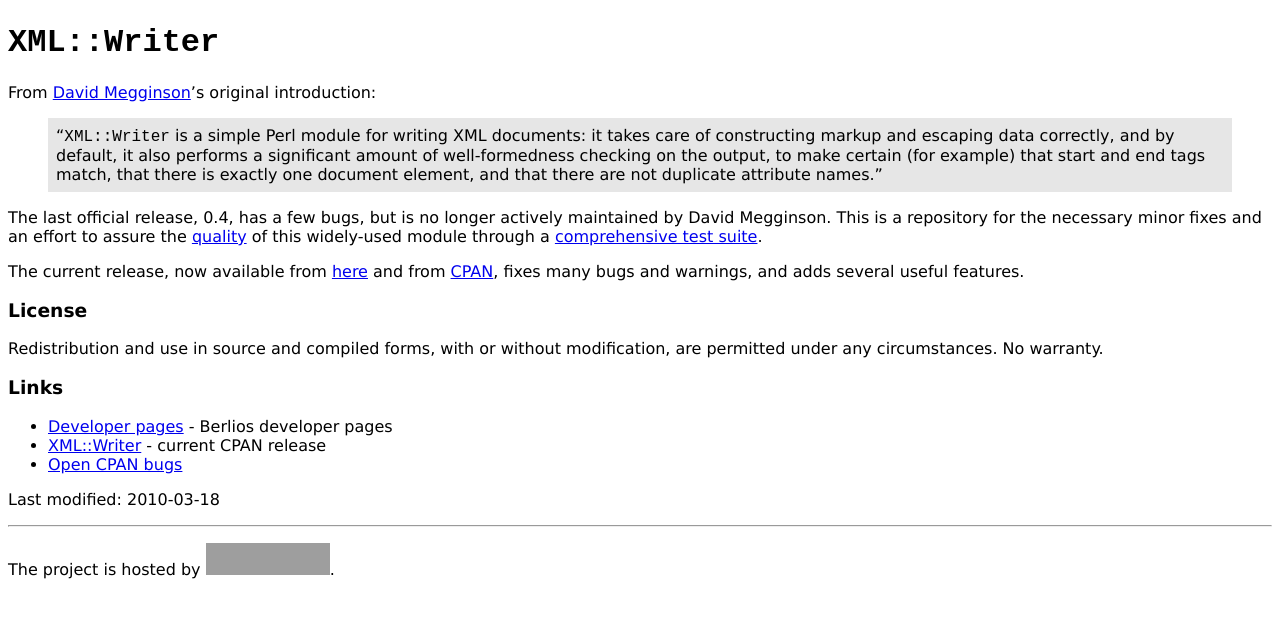
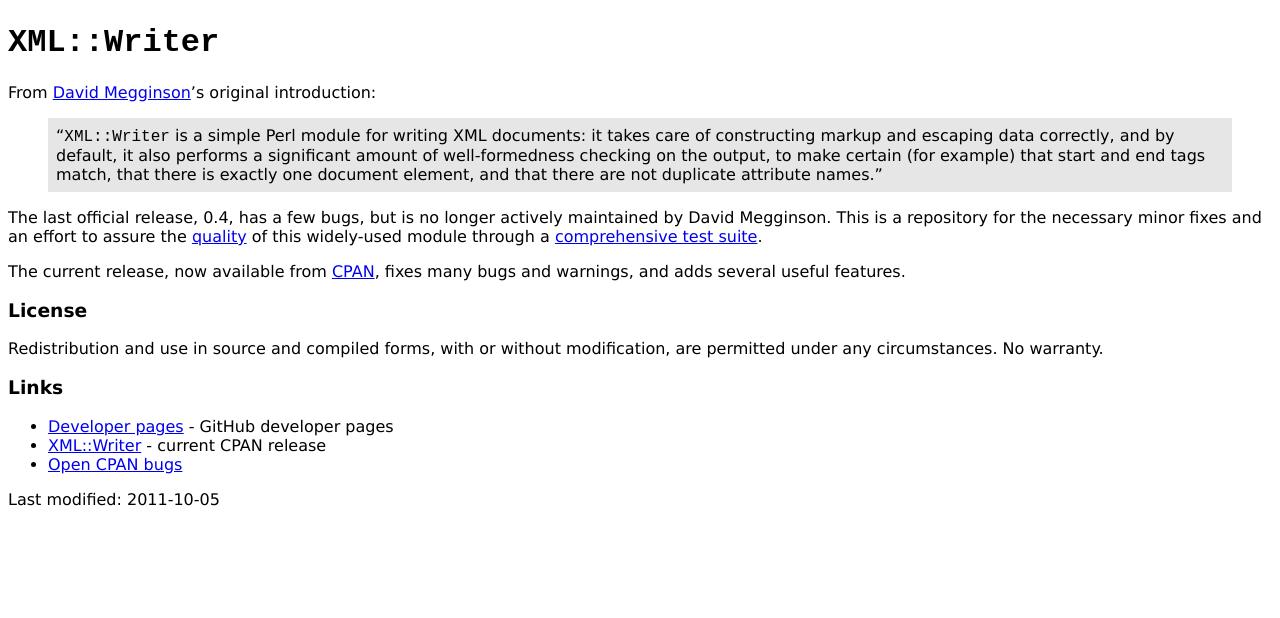
Before and after one commit to josephw/xml-writer-perl, a plain HTML site: page index.html in a window 1280 px wide. Drawn offline with Linux system fonts and the light colour scheme; grey boxes are pictures that could not be loaded.

Commit message:
Update web page for GitHub hosting.

```diff
--- a/index.html
+++ b/index.html
@@ -1,4 +1,4 @@
-<!DOCTYPE html PUBLIC "-//W3C//DTD HTML 4.01//EN" "http://www.w3.org/TR/html4/strict.dtd">
+<!DOCTYPE html>
 
 <html lang="en-GB">
 <head>
@@ -29,9 +29,6 @@
 widely-used module through a <a href='coverage/coverage.html' title='Coverage Summary'>comprehensive test suite</a>.</p>
 
 <p><!-- LATEST -->The current release<!-- LATEST -->, now available from
-<a href="http://developer.berlios.de/project/showfiles.php?group_id=1465"
-title="BerliOS Developer: Project Filelist">here</a>
-and from
 <a href="http://search.cpan.org/dist/XML-Writer/"
 title="search.cpan.org: Joseph Walton / XML-Writer">CPAN</a>,
 fixes many bugs and warnings, and adds several useful features.</p>
@@ -42,9 +39,9 @@
 
 <h3>Links</h3>
 <ul>
-<li><a href="http://developer.berlios.de/projects/xml-writer-perl"
-	title="BerliOS Developer: Project Info - XML::Writer">Developer pages</a> -
-Berlios developer pages</li>
+<li><a href="https://github.com/josephw/xml-writer-perl"
+	title="josephw/xml-writer-perl - GitHub">Developer pages</a> -
+GitHub developer pages</li>
 <li><a href="http://search.cpan.org/dist/XML-Writer/">XML::Writer</a> -
 current CPAN release</li>
 <li><a href="http://rt.cpan.org/Public/Dist/Display.html?Name=XML-Writer"
@@ -53,10 +50,7 @@
 
 <!-- CHANGELOG -->
 
-<p>Last modified: 2010-03-18</p>
-<hr>
-<p>The project is hosted by
-<a href="http://developer.berlios.de" title="BerliOS Developer: Welcome"><img src="http://developer.berlios.de/bslogo.php?group_id=0&type=1" width="124" height="32" border="0" alt="BerliOS"></a>.</p>
+<p>Last modified: 2011-10-05</p>
 
 </body>
 </html>
```
Also changed, not shown: 1 other file.
